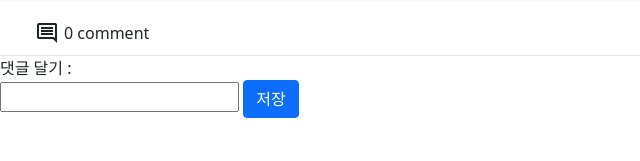
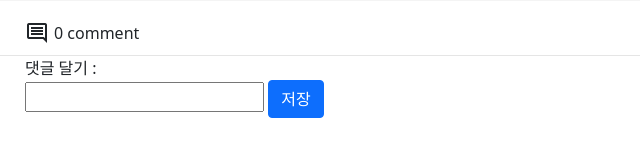
Before and after one commit to greentree3123/09, a Django app: template database09/posts/templates/myPost.html in a window 1280 px wide. Shown: the part 586-747 px from the top of the page, without its empty margins (0-640 px from the left). Run offline with Django 4.2, Linux system fonts and the light colour scheme; the template is opened without the code that fills it, so the values that code supplies are empty.

Commit message:
[fix]myPost 댓글 휴지통 위치변환

```diff
--- a/database09/static/css/post_detail.css
+++ b/database09/static/css/post_detail.css
@@ -81,8 +81,8 @@ body {
     padding: 10px;
 }
 #comment {
-    margin-left: 35px;
-    margin-right: 35px;
+    margin-left: 25px;
+    margin-right: 25px;
     margin-top: 20px;
     margin-bottom: 10px;
     display: flex;
@@ -115,3 +115,18 @@ hr {
 #comment_user_proflie .material-symbols-outlined {
     margin-right: 5px;
 }
+
+.comment_div {
+    display: flex;
+    align-items: center;
+    justify-content: space-between;
+}
+
+.comment_content {
+    display: flex;
+    align-items: center;
+}
+
+.comment_container{
+    padding:0 25px;
+}
```
